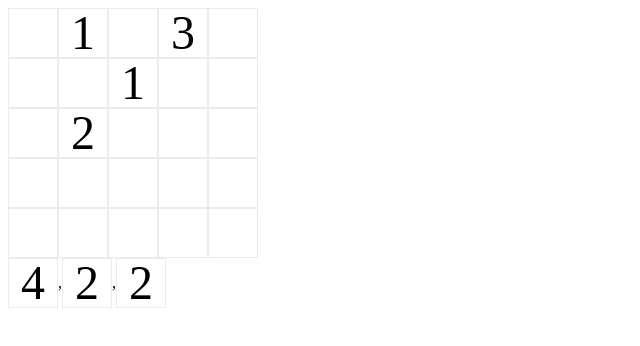
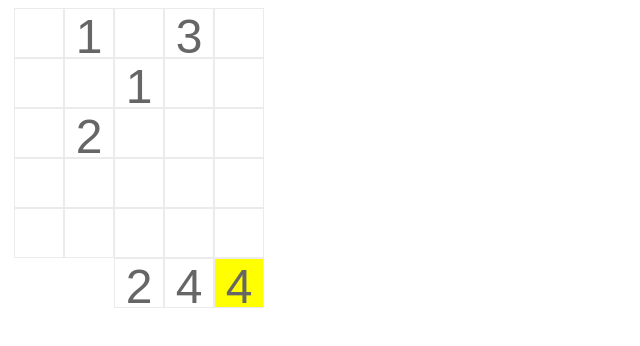
Before and after one commit to jshawl/city-blocks, a website: page index.html in a window 1280 px wide. Shown: the whole page, without its empty margins (0-640 px from the left). Drawn offline with Linux system fonts and the light colour scheme.

Commit message:
add basic ui functionality

```diff
--- a/index.html
+++ b/index.html
@@ -1,22 +1,41 @@
 <!DOCTYPE html>
 <html lang="en">
   <head>
-  <meta charset="UTF-8">
-  <meta http-equiv="X-UA-Compatible" content="IE=edge">
-  <meta name="viewport" content="width=device-width, initial-scale=1.0">
+    <meta charset="UTF-8" />
+    <meta http-equiv="X-UA-Compatible" content="IE=edge" />
+    <meta name="viewport" content="width=device-width, initial-scale=1.0" />
     <title>Document</title>
     <style>
+      body {
+        font-family: sans-serif;
+        color: #666;
+      }
+      .app {
+        max-width: 16rem;
+      }
       .row {
         display: flex;
-      align-items: center;
+        align-items: flex-end;
+        justify-content: flex-end;
+        flex-direction: row;
       }
       .col {
         border: 1px solid #ebebeb;
-      width:3rem;
+        width: 3rem;
         height: 3rem;
         font-size: 3rem;
-      line-height: 3rem;
-      text-align: center;;
+        line-height: 3.5rem;
+        text-align: center;
+      }
+      .col[data-value="0"]:hover {
+        background: #eee;
+        cursor: pointer;
+      }
+      .next {
+        margin-left: 5rem;
+      }
+      .next :last-child {
+        background: yellow;
       }
     </style>
   </head>
@@ -24,26 +43,51 @@
     <div class="app"></div>
     <script>
       const state = [
-      [0,1,0,3,0],
-      [0,0,1,0,0],
-      [0,2,0,0,0],
-      [0,0,0,0,0],
-      [0,0,0,0,0],
-    ]
-    const rand = () => Math.floor(Math.random()*4) + 1
-    const next = [rand(), rand(), rand()]
-
+        [0, 1, 0, 3, 0],
+        [0, 0, 1, 0, 0],
+        [0, 2, 0, 0, 0],
+        [0, 0, 0, 0, 0],
+        [0, 0, 0, 0, 0],
+      ];
+      const rand = () => Math.floor(Math.random() * 4) + 1;
+      let next = [0, 0, 0].map(rand);
+      const app = document.querySelector(".app");
+      app.addEventListener("click", (e) => {
+        const x = parseInt(e.target.getAttribute("data-x"));
+        const y = parseInt(e.target.getAttribute("data-y"));
+        const value = parseInt(e.target.getAttribute("data-value"));
+        if (!value) {
+          state[y][x] = next[next.length - 1];
+          next.pop();
+          next.unshift(rand());
+          render();
+        }
+      });
       const render = () => {
-      const app = document.querySelector(".app")
-      app.innerHTML = state.map(row => `<div class='row'>
-        ${row.map(col =>
-          `<div class='col'>${col === 0 ? '' : col}</div>`
-        ).join('')}
-      </div>`).join('')
-      app.innerHTML += `<div class='row'>${next.map(n => `<div class='col'>${n}</div>`)}</div>`
-    }
-
-    render()
+        app.innerHTML = state
+          .map(
+            (row, rowIndex) => `<div class='row'>
+        ${row
+          .map(
+            (col, colIndex) =>
+              `<div
+            class='col'
+            data-value='${col}'
+            data-x='${colIndex}'
+            data-y='${rowIndex}'
+          >
+              ${col === 0 ? "" : col}
+            </div>`
+          )
+          .join("")}
+      </div>`
+          )
+          .join("");
+        app.innerHTML += `<div class='row next'>${next
+          .map((n) => `<div class='col'>${n}</div>`)
+          .join("")}</div>`;
+      };
+      render();
     </script>
   </body>
 </html>
```
Also changed, not shown: package.json (added, +16 -0 lines), 2 other files. Lines whose indentation alone changed are shown as unchanged.
